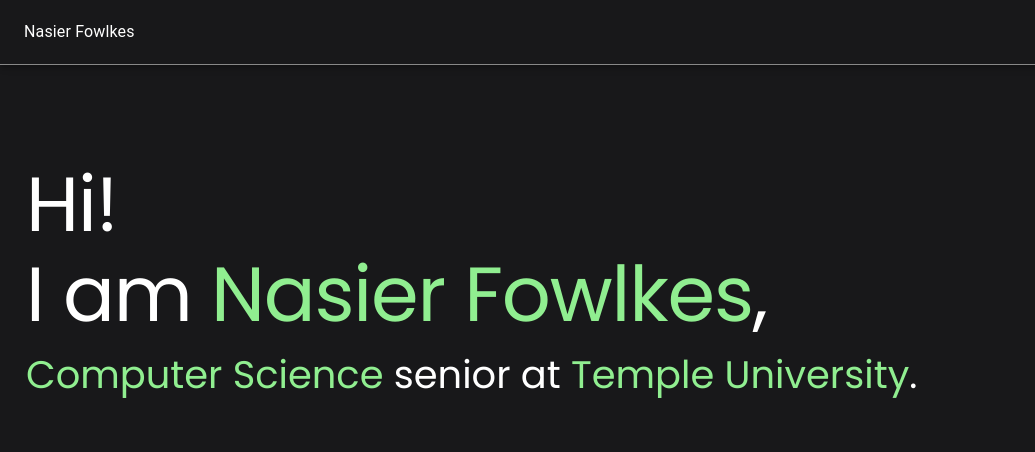
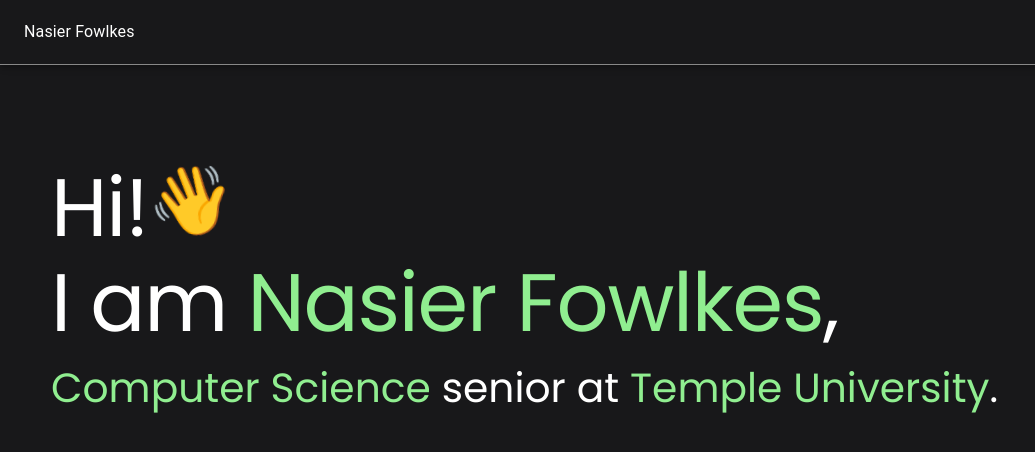
Before and after one commit to NasierF/portfolio-website, a Next.js app: page / in a window 1280 px wide. Shown: the top 452 px of the page, without its empty margins (0-1035 px from the left). Built offline with nearby package versions, Linux system fonts and the light colour scheme.

Commit message:
wave animation

```diff
--- a/src/app/components/Introduction.jsx
+++ b/src/app/components/Introduction.jsx
@@ -15,8 +15,8 @@
         sx={{
             position: "absolute",
             top: "20%",
-            left: "2%",
-            transform: "scale(.8)",
+            left: "4%",
+            transform: "scale(.85)",
             transformOrigin: "top left",
         }}
         >
--- a/src/app/components/WaveAnimation.jsx
+++ b/src/app/components/WaveAnimation.jsx
@@ -1,51 +1,27 @@
 import { useEffect } from "react";
 import { gsap } from "gsap";
-import { ScrollTrigger } from "gsap/ScrollTrigger";
 
-gsap.registerPlugin(ScrollTrigger);
-
-const IconAnimation = () => {
+const WaveAnimation = () => {
   useEffect(() => {
-
-    gsap.to(".icon", {
+    const animation = gsap.to(".icon", {
       rotation: 15,
       repeat: -1,
       yoyo: true,
-      duration: 0.5,
+      duration: 1,
       ease: "power1.inOut",
-    });
+    }, );
 
-    // Slide off animation on scroll
-    gsap.to(".icon", {
-      x: 500, // Slides right off the screen
-      opacity: 0,
-      duration: 1,
-      scrollTrigger: {
-        trigger: ".icon", // Start animation when icon is in view
-        start: "top center",
-        end: "top 20%", // Animation ends here
-        scrub: true, // Sync animation with scroll
-      },
-    });
+    // Cleanup to prevent multiple instances
+    return () => {
+      animation.kill();
+    };
   }, []);
 
   return (
-    <div style={{ position: "relative", height: "10vh" }}>
-      <div
-        className="icon"
-        style={{
-          width: "10%",
-          height: "10%",
-          backgroundColor: "red",
-          position: "relative",
-          top: "10%",
-          left: "10%",
-        }}
-      >
-        👋
-      </div>
+    <div className="icon" style={{ fontSize: "5rem", textAlign: "center" }}>
+      👋
     </div>
   );
 };
 
-export default IconAnimation;
+export default WaveAnimation;
```
